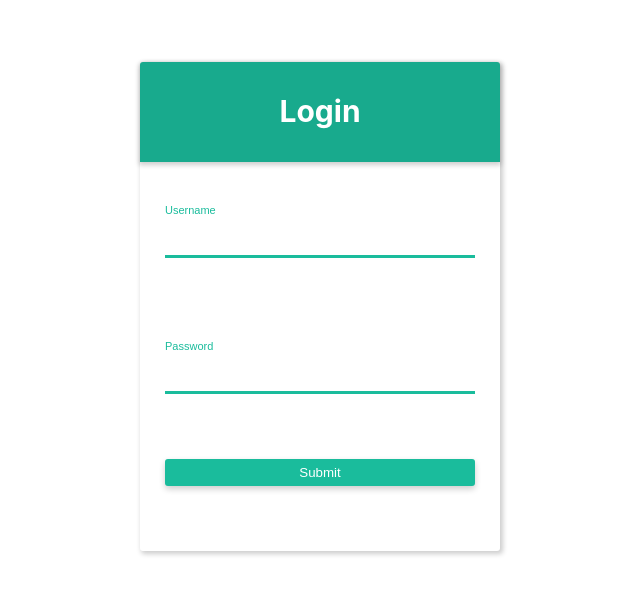
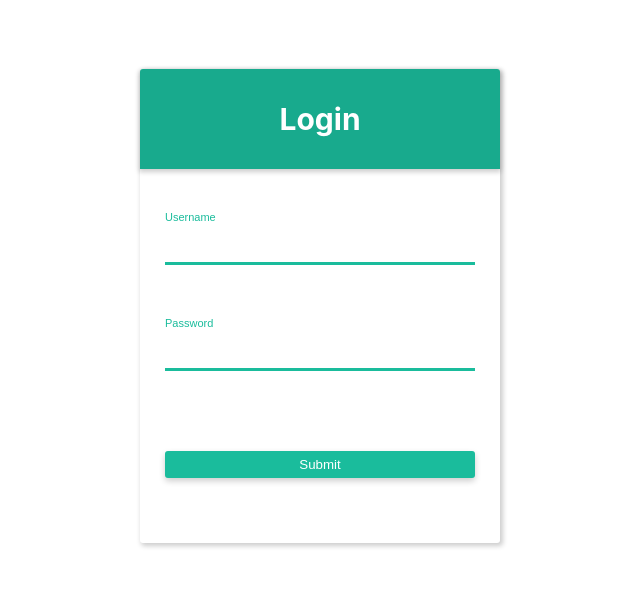
Before and after one commit to blacksheepIV/simple-panel, a React (Create React App) app: page / in a window 1280 px wide. Shown: the part 144-738 px from the top of the page, without its empty margins (320-960 px from the left). Built offline with nearby package versions, Linux system fonts and the light colour scheme.

Commit message:
feat(login): add react-hook-form for login validation

```diff
--- a/package.json
+++ b/package.json
@@ -13,6 +13,7 @@
     "node-sass": "^5.0.0",
     "react": "^17.0.1",
     "react-dom": "^17.0.1",
+    "react-hook-form": "^6.15.4",
     "react-router-dom": "^5.2.0",
     "react-scripts": "4.0.3",
     "typescript": "^4.1.2",
--- a/src/components/assets/style/variables.scss
+++ b/src/components/assets/style/variables.scss
@@ -1 +1,2 @@
 $primary: #1abc9c;
+$cherry-red:#f7022a;
--- a/src/components/login/login.scss
+++ b/src/components/login/login.scss
@@ -35,7 +35,7 @@
   }
 
   &__input {
-    margin: 40px 25px;
+    margin: 40px 25px 10px 25px;
     border: none;
     padding: 20px 0;
     border-bottom: solid 1px $primary;
@@ -66,7 +66,7 @@
     border-radius: 3px;
     padding: 6px;
     color: white;
-    margin: 25px;
+    margin: 70px 25px 25px;
     box-shadow: 0 3px 6px 0 rgba(0, 0, 0, 0.2);
 
     &:hover {
@@ -74,4 +74,10 @@
       box-shadow: 0 6px 6px 0 rgba(0, 0, 0, 0.2);
     }
   }
+
+  &__error {
+    font-size: 11px;
+    color: $cherry-red;
+    padding: 0 25px;
+  }
 }
--- a/src/components/login/login.tsx
+++ b/src/components/login/login.tsx
@@ -1,20 +1,29 @@
 import React, { useState } from 'react'
+import { useForm } from 'react-hook-form'
 import 'components/login/login.scss'
 
+// type Inputs = {
+//   username: string,
+//   password: string
+// }
+
 const Login = function (){
-  const [username, setUsername] = useState('')
-  const [password, setPassword] = useState('')
-  function authenticate(e: React.FormEvent){
-    e.preventDefault()
-    console.log(e)
+
+  const { register, handleSubmit, errors } = useForm()
+  function authenticate(data : React.FormEvent){
+
+    console.log(data)
   }
   return (
 
     <div className="login">
-      <form className="login__form" onSubmit={authenticate}>
+      <form className="login__form" onSubmit={handleSubmit(authenticate)}>
         <div className="login__header">Login</div>
-        <input className="login__input" placeholder="Username" type="text" value={username} onChange={(e)=>setUsername(e.target.value)} />
-        <input className="login__input" placeholder="Password" type="password" />
+        <input className="login__input" placeholder="Username" type="text" name="username" ref={register({ required:true })} />
+        {errors.username && <span className="login__error">username is required</span>}
+        <input className="login__input" placeholder="Password" type="password" name="password" ref={register({ required:true, minLength:8 })} />
+        {errors.password && errors.password.type === 'required' && <span className="login__error">password is required</span>}
+        {errors.password && errors.password.type === 'minLength' && <span className="login__error">password must be minimum of 8 characters</span>}
         <button className="login__submit" type="submit">Submit</button>
       </form>
     </div>
--- a/src/decs.d.ts
+++ b/src/decs.d.ts
@@ -1 +1,2 @@
 declare module 'react-router-dom'
+declare module 'react-hook-form'
```
Also changed, not shown: 1 other file (tests, documents, lock files or other folders).
